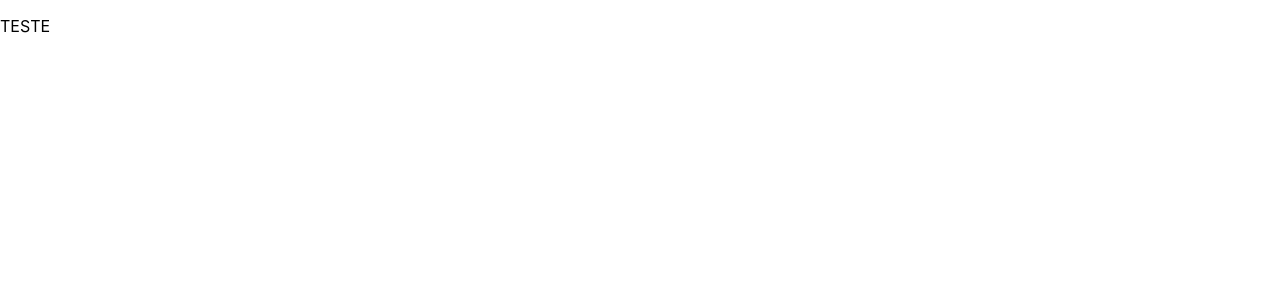
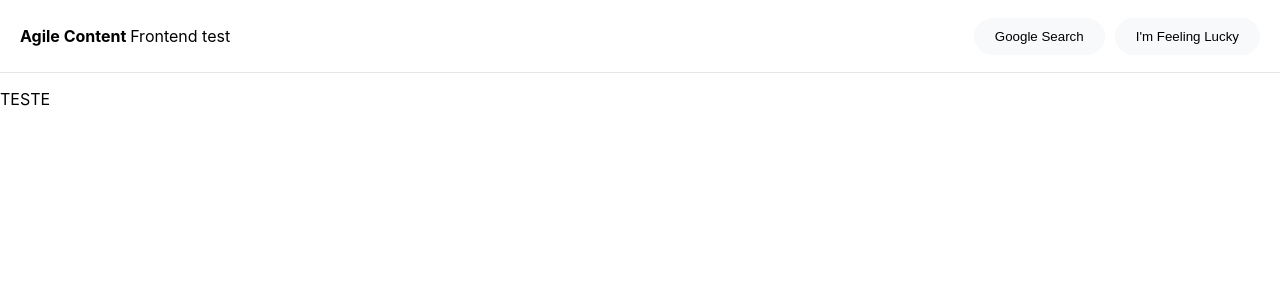
Before and after one commit to euconstante/agile-content-frontend-test, a React (Create React App) app in the folder agile-frontend-test/: page / in a window 1280 px wide. Shown: the top 300 px of the page. Built offline with nearby package versions, Linux system fonts and the light colour scheme.

Commit message:
feat: start header component

```diff
--- a/agile-frontend-test/src/App.tsx
+++ b/agile-frontend-test/src/App.tsx
@@ -1,8 +1,10 @@
 import React from 'react';
+import { Header } from './components';
 
 function App() {
   return (
     <div className="App">
+      <Header />
       <p>TESTE</p>
     </div>
   );
--- /dev/null
+++ b/agile-frontend-test/src/components/header/Header.css
@@ -0,0 +1,53 @@
+/* Header.css */
+.header {
+  display: flex;
+  justify-content: space-between;
+  align-items: center;
+  padding: 10px 20px;
+  background-color: #ffffff;
+  border-bottom: 1px solid #e5e5e5;
+}
+
+.header__left {
+  display: flex;
+  align-items: center;
+}
+
+.header__left img {
+  height: 30px;
+}
+
+.header__search {
+  display: flex;
+  align-items: center;
+  border: 1px solid #dfe1e5;
+  border-radius: 24px;
+  margin-left: 20px;
+  padding: 5px 10px;
+}
+
+.header__search input {
+  border: none;
+  outline-width: 0;
+  width: 100%;
+}
+
+.header__searchIcon {
+  color: #9aa0a6;
+}
+
+.header__right {
+  display: flex;
+  gap: 10px;
+}
+
+.header__btn {
+  background-color: #f8f9fa;
+  border: 1px solid #f8f9fa;
+  border-radius: 24px;
+  padding: 10px 20px;
+  cursor: pointer;
+  font-weight: 500;
+}
+
+/* Add more styles as needed */
--- a/agile-frontend-test/src/components/header/Header.tsx
+++ b/agile-frontend-test/src/components/header/Header.tsx
@@ -1,10 +1,25 @@
 import React from 'react';
+import './Header.css';
 
 function Header() {
   return (
-    <div className="Footer">
-      <p>TESTE</p>
-    </div>
+    <header className="header">
+      <div className="header__left">
+        <p>
+          <strong>Agile Content </strong>Frontend test
+        </p>
+        {/* TODO: ADD CONDITION TO RENDERING */}
+        {/* <div className="header__search">
+          <input type="text" className="header__input" />
+          <i className="fas fa-search header__searchIcon"></i>
+        </div> */}
+      </div>
+
+      <div className="header__right">
+        <button className="header__btn">Google Search</button>
+        <button className="header__btn">I'm Feeling Lucky</button>
+      </div>
+    </header>
   );
 }
 
--- a/agile-frontend-test/src/components/index.ts
+++ b/agile-frontend-test/src/components/index.ts
@@ -1 +1,2 @@
 export * from './footer';
+export * from './header';
```
Also changed, not shown: agile-frontend-test/src/assets/icons/menu-grid.svg (added), 1 other file (tests, documents, lock files or other folders).
